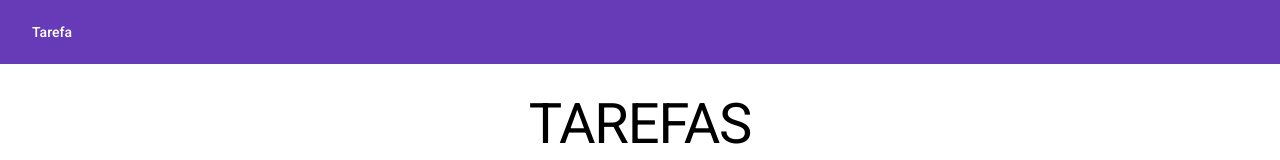
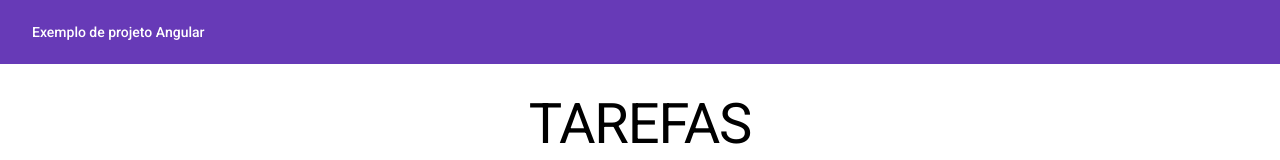
Before and after one commit to kayque-willy/angular-app, an Angular app: page / in a window 1280 px wide. Shown: the top 160 px of the page. Built offline with nearby package versions, Linux system fonts and the light colour scheme; no server answers.

Commit message:
Mudança do título

```diff
--- a/src/app/app.component.html
+++ b/src/app/app.component.html
@@ -1,5 +1,5 @@
 <mat-toolbar color="primary">
-  <a mat-button routerLink="/"><span>Tarefa</span></a>
+  <a mat-button routerLink="/"><span>Exemplo de projeto Angular</span></a>
   <span class="toobal-spacer"></span>
 </mat-toolbar>
 
```
